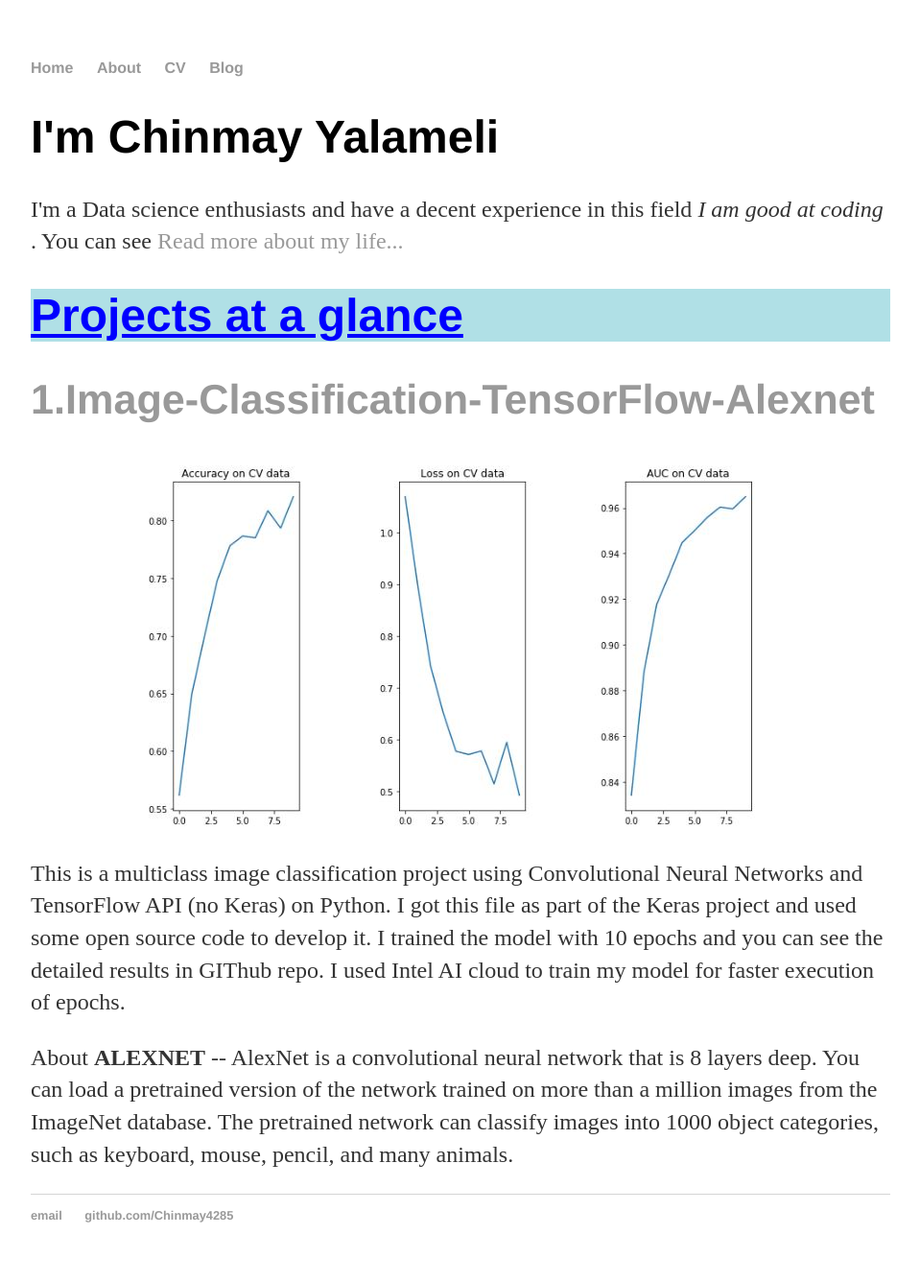
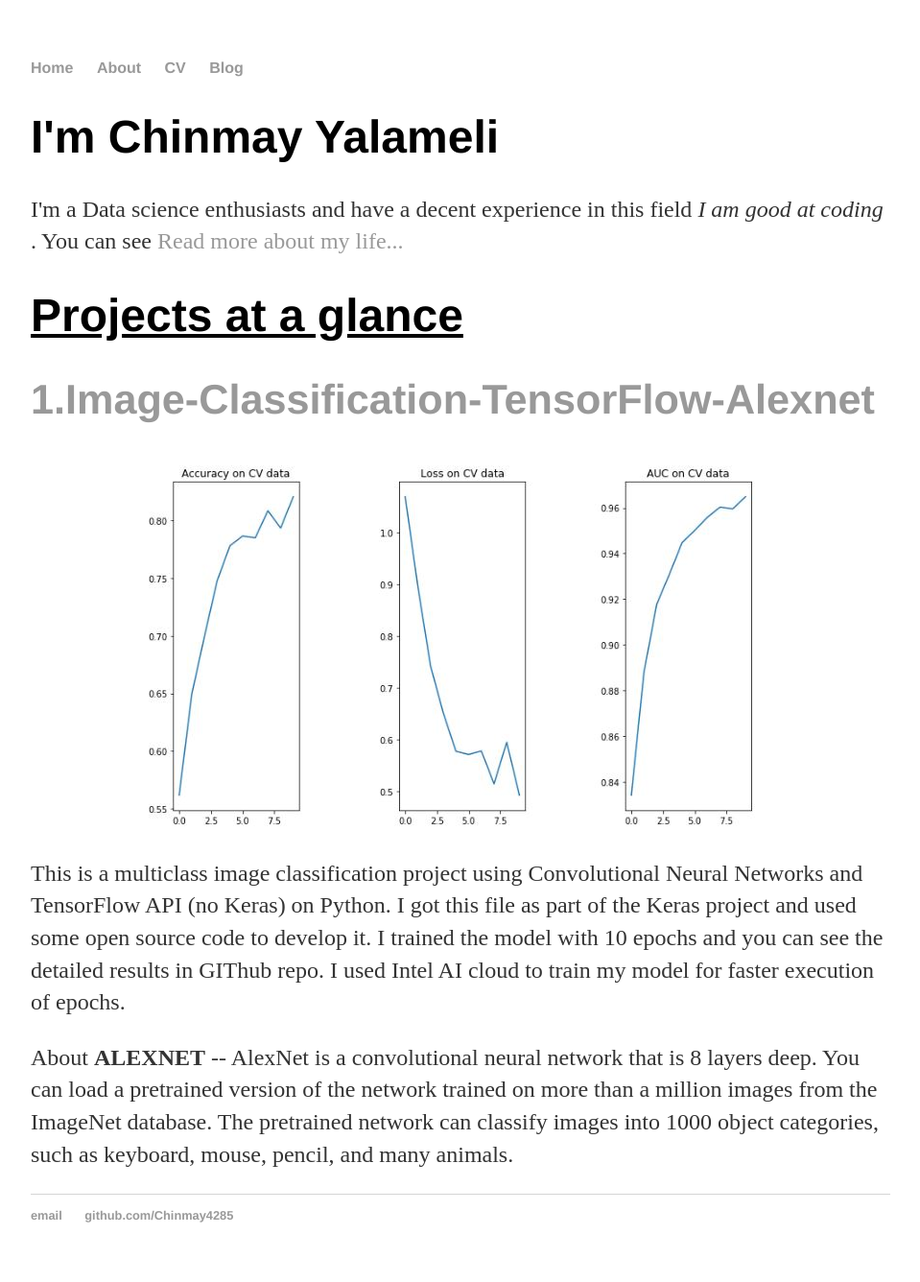
Before and after one commit to Chinmay4285/Chinmay4285.github.io, a Jekyll site: the page built from index.html, in a window 1280 px wide. Shown: the whole page at 96% size, without its empty margins (160-1119 px from the left). Built offline with Jekyll 4.4.1, drawn with Linux system fonts in a browser that asks for light colours.

Commit message:
Update index.html

```diff
--- a/index.html
+++ b/index.html
@@ -7,8 +7,8 @@
 			<h1>I'm Chinmay Yalameli</h1>
 			<p>I'm a Data science enthusiasts and have a decent experience in this field <em>I am good at coding </em>. You can see  <a href="/about">Read more about my life...</a></p>
 
-			<h1 style="color:blue;background-color:powderblue;"><u>Projects at a glance</u></h1>
-			<h2><a href="https://github.com/Chinmay4285/Image-Classification-TensorFlow-Alexnet" target="_blank">1.Image-Classification-TensorFlow-Alexnet</a></h2>
+			<h1><u>Projects at a glance</u></h1>
+			<h2  style="color:blue;"><a href="https://github.com/Chinmay4285/Image-Classification-TensorFlow-Alexnet" target="_blank">1.Image-Classification-TensorFlow-Alexnet</a></h2>
 			<img src="{{site.url}}/Images/Graphs.jpg" style="display: block; margin: auto;"/>
 			<p>This is a multiclass image classification project using Convolutional Neural Networks and TensorFlow API (no Keras) on Python.
 			     I got this file as part of the Keras project and used some open source code to develop it.
```
